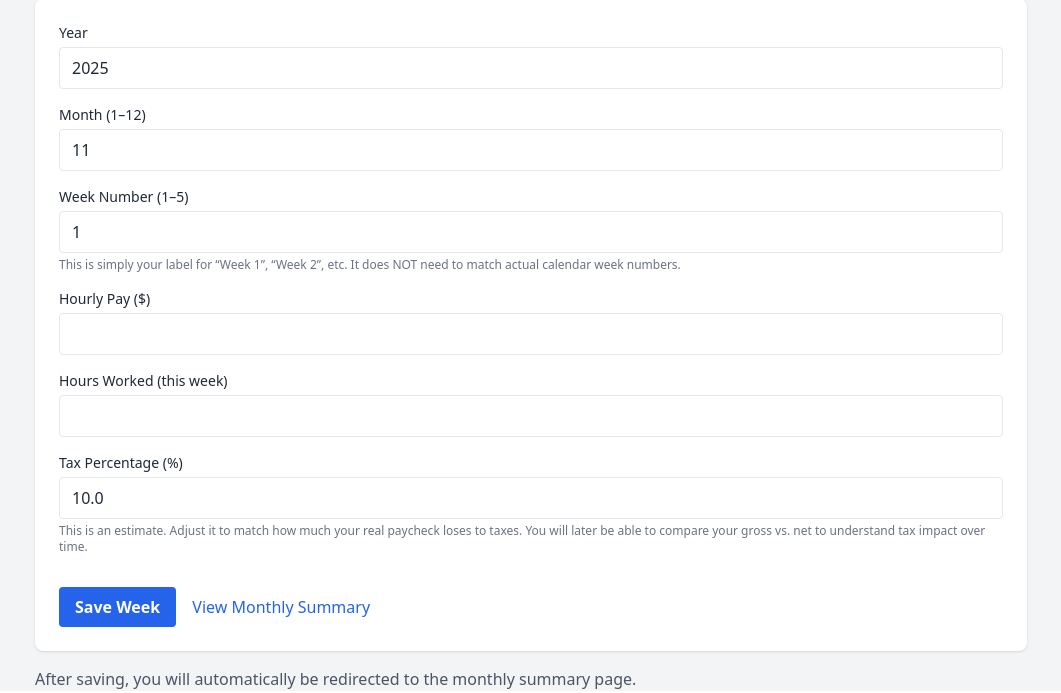
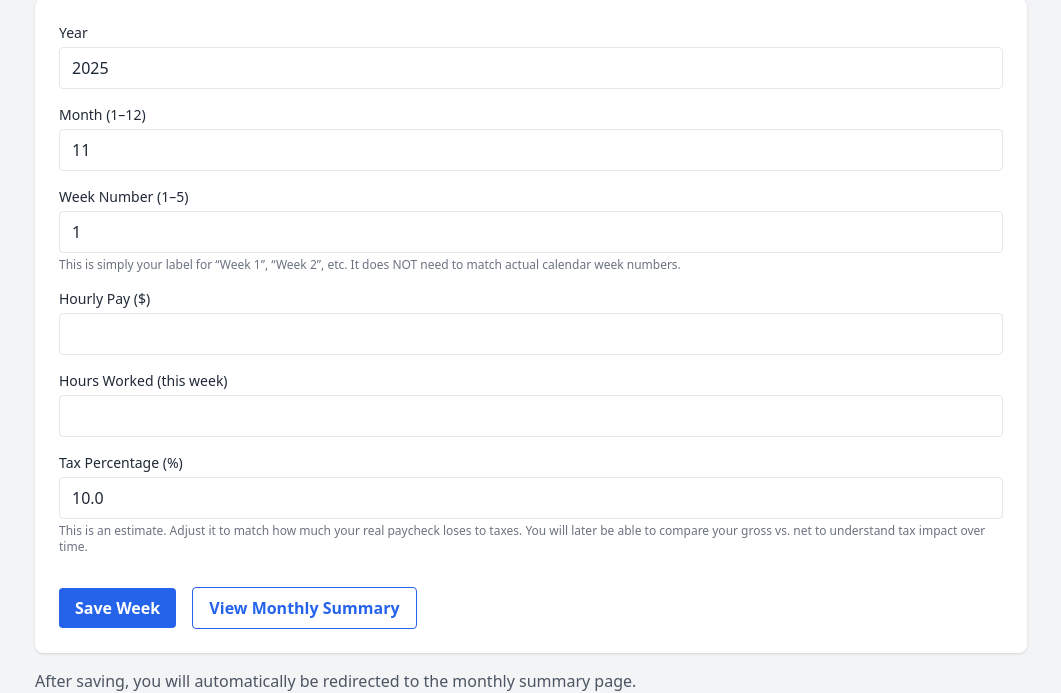
Before and after one commit to garrettsampson/budget_web_application, a Flask app: page /income in a window 1280 px wide. Shown: the part 205-898 px from the top of the page, without its empty margins (109-1170 px from the left). Run offline with Flask 3, Linux system fonts and the light colour scheme; some libraries are stand-ins or nearby versions.

Commit message:
Make Floating text with a Button for the month selector

```diff
--- a/budget_app/templates/income/form.html
+++ b/budget_app/templates/income/form.html
@@ -223,12 +223,14 @@ When the form is submitted (POST request), app.py:
       Save Week
     </button>
     <!-- Go to Month Selector -->
+    <!-- Secondary Button: View Monthly Summary -->
     <a
       href="{{ url_for('income_select_month') }}"
-      class="inline-block ml-3 text-blue-600 hover:text-blue-800 font-medium"
+      class="inline-block ml-3 px-4 py-2 rounded border border-blue-600 text-blue-600 hover:bg-blue-50 font-semibold transition"
     >
       View Monthly Summary
     </a>
+
 
   </div>
 
```
Also changed, not shown: budget_app/instance/budget.db.
